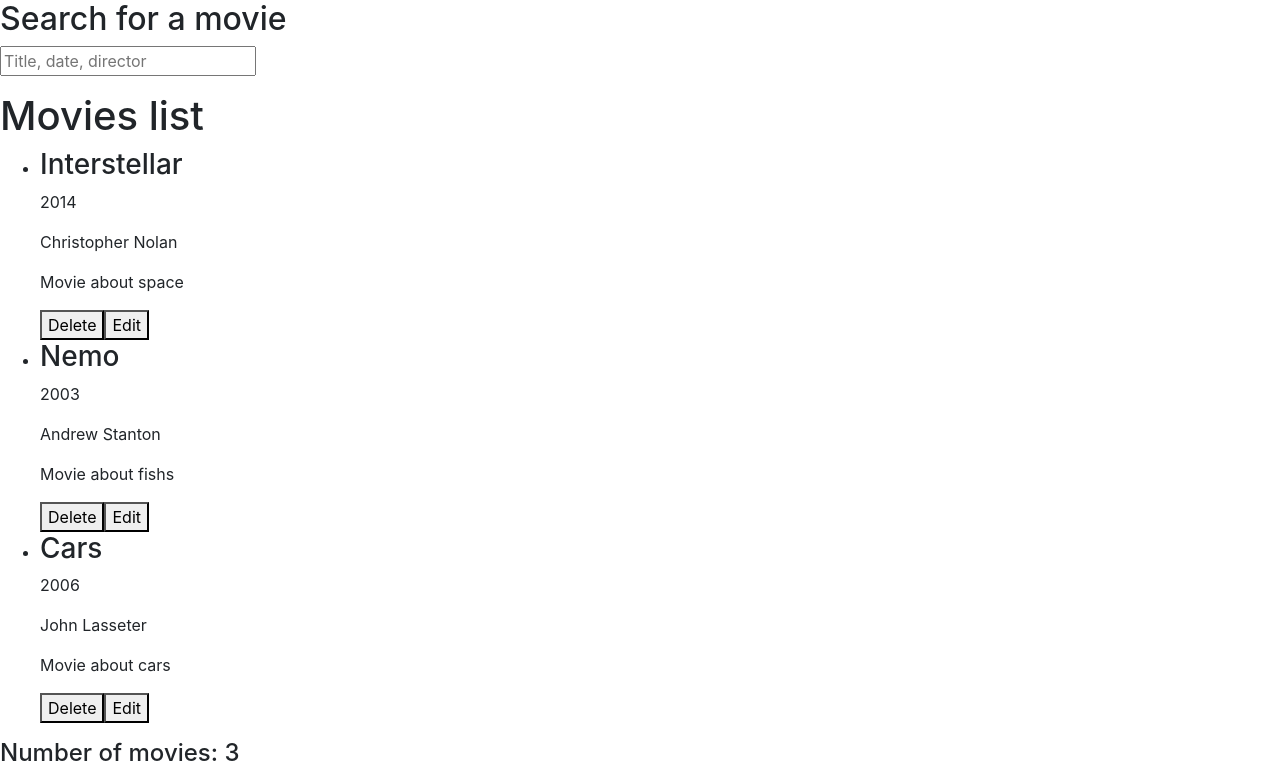
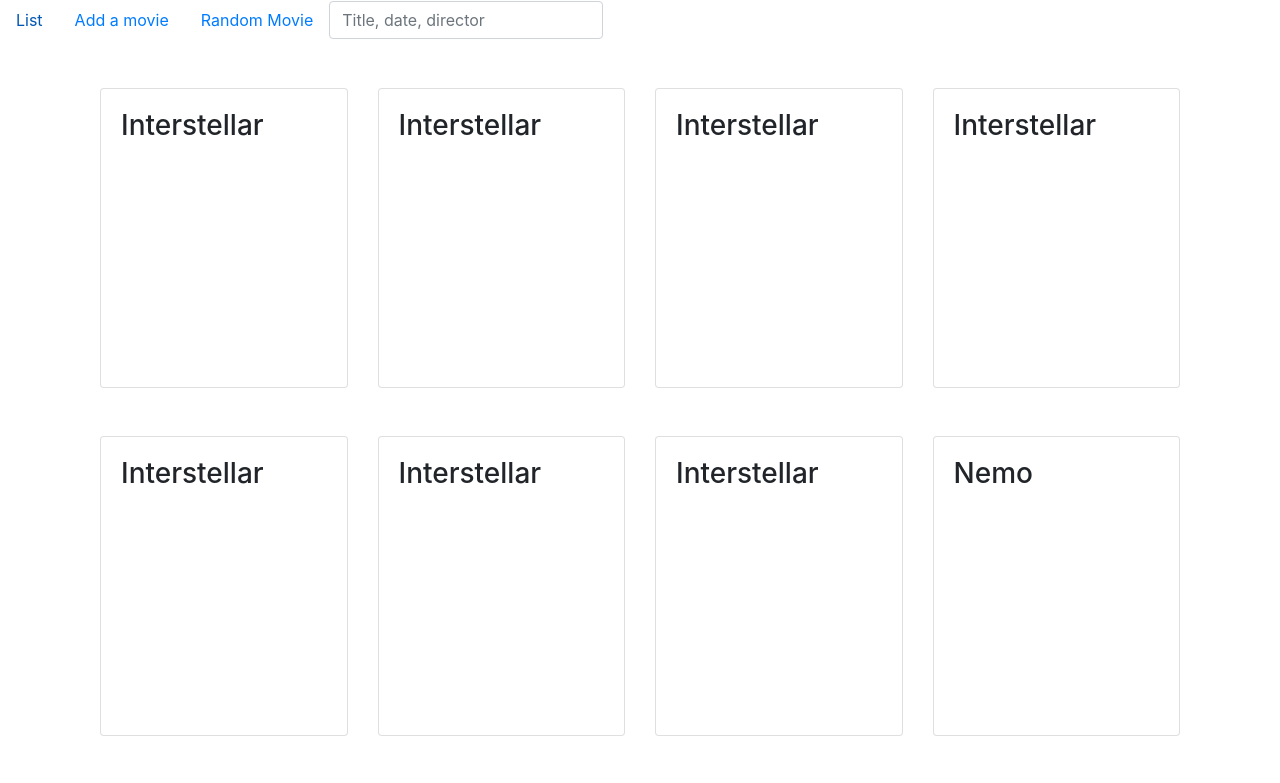
Before and after one commit to defless/movies-list, a Vue app: page / in a window 1280 px wide. Shown: the top 783 px of the page. Built offline with nearby package versions, Linux system fonts and the light colour scheme.

Commit message:
feat(dirty): add some bootstrap and a nav

```diff
--- a/public/index.html
+++ b/public/index.html
@@ -3,7 +3,7 @@
   <head>
     <meta charset="utf-8">
     <meta http-equiv="X-UA-Compatible" content="IE=edge">
-    <meta name="viewport" content="width=device-width,initial-scale=1.0">
+    <meta name="viewport" content="width=device-width, initial-scale=1, shrink-to-fit=no">
     <link rel="icon" href="<%= BASE_URL %>favicon.ico">
     <title><%= htmlWebpackPlugin.options.title %></title>
   </head>
--- a/src/App.vue
+++ b/src/App.vue
@@ -1,9 +1,26 @@
 <template>
-  <router-view></router-view>
+  <div>
+    <b-nav class="mb-5">
+      <b-nav-item>List</b-nav-item>
+      <b-nav-item>Add a movie</b-nav-item>
+      <b-nav-item>Random Movie</b-nav-item>
+      <b-nav-form>
+        <SearchMovie v-on:search="searchResults(info)"/>
+      </b-nav-form>
+    </b-nav>
+    <router-view  class="container"></router-view>
+  </div>
 </template>
 
 <script>
+import SearchMovie from './components/SearchMovie.vue';
+
 export default {
-  name: 'App'
+  name: 'App',
+  components: {
+    SearchMovie,
+  },
+  computed: {
+  },
   }
 </script>
--- a/src/components/Home.vue
+++ b/src/components/Home.vue
@@ -1,16 +1,12 @@
 <template>
-  <div id="app">
-    <SearchMovie v-on:search="searchResults(info)"/>
-    <div>
-      <h1>{{title}}</h1>
-      <ul>
-        <li v-for="(movie,i) in shared_data.movies" :key="movie.title" v-bind:title="movie.title">
-          <div>
-            <MovieItem v-bind:movie="movie" v-bind:id="i" v-on:delete="deleteMovie(i)" ></MovieItem>
-          </div>
-        </li>
-      </ul>
-      <h4>Number of movies: {{ shared_data.movies.length }}</h4>
+  <div class="d-flex flex-row justify-content-around flex-wrap">
+    <div
+      v-for="(movie,i) in shared_data.movies"
+      :key="i"
+      v-bind:title="movie.title"
+      class="col-md-3 mb-5"
+    >
+        <MovieItem v-bind:movie="movie" v-bind:id="i" v-on:delete="deleteMovie(i)" ></MovieItem>
     </div>
   </div>
 </template>
@@ -18,17 +14,14 @@
 <script>
 
   import MovieItem from './MovieItem.vue';
-  import SearchMovie from './SearchMovie.vue';
 
   export default {
     components: {
       MovieItem,
-      SearchMovie,
     },
 
     data: function() {
       return {
-          title: 'Movies list',
           newMovie: {title:'', year: null, director: '', topic: ''},
           search: { title:'', date: '', director: ''},
           shared_data: window.shared_data,
--- /dev/null
+++ b/src/components/Movie.vue
@@ -0,0 +1,25 @@
+<template>
+  <div>
+
+    <h1>{{shared_data.movies[$route.params.id].title}}</h1>
+    <p>{{ shared_data.movies[$route.params.id].date }}</p>
+    <p>{{ shared_data.movies[$route.params.id].director }}</p>
+    <p>{{ shared_data.movies[$route.params.id].topic }}</p>
+
+    <b-button variant="info" v-on:click="editM(id)" >Edit</b-button>
+    <b-button variant="danger" v-on:click="deleteM">Delete</b-button>
+  </div>
+</template>
+
+<script>
+export default {
+  name: 'Movie',
+  data: function() {
+  return {
+    shared_data: window.shared_data,
+    };
+  },
+  methods: {
+  }
+}
+</script>
--- a/src/components/MovieItem.vue
+++ b/src/components/MovieItem.vue
@@ -1,12 +1,11 @@
 <template>
-  <div>
+  <b-card
+    v-on:click="shared_data.router.push(`/${id}`)"
+    v-bind:style="card"
+    class="d-flex flex-column"
+  >
     <h3>{{ movie.title }}</h3>
-    <p>{{ movie.date }}</p>
-    <p>{{ movie.director }}</p>
-    <p>{{ movie.topic }}</p>
-    <button v-on:click="deleteM">Delete</button>
-    <button v-on:click="editM(id)" >Edit</button>
-  </div>
+  </b-card>
 </template>
 
 <script>
@@ -24,6 +23,9 @@
   },
   data: function() {
   return {
+    card: {
+      height: '300px',
+    },
     shared_data: window.shared_data,
     };
   },
--- a/src/components/SearchMovie.vue
+++ b/src/components/SearchMovie.vue
@@ -1,7 +1,6 @@
 <template>
   <div>
-    <h2> Search for a movie</h2>
-    <input placeholder="Title, date, director" v-model="info" />
+    <b-form-input placeholder="Title, date, director" v-model="info" />
     <ul>
       <li v-for="movie in searchResults" :key="movie.title" v-bind:title="movie.title">
         <h3>{{ movie.title }}</h3>
@@ -12,6 +11,7 @@
       </ul>
   </div>
 </template>
+
 <script>
   export default {
     name: 'SearchMovie',
@@ -23,11 +23,10 @@
     },
     computed: {
       searchResults(){
-        console.log(this.shared_data.movies.filter(movie => movie.director===this.info ));
         if (this.info === '') {
           return {};
         } else {
-          return this.shared_data.movies.filter(movie => movie.director===this.info || movie.title === this.info || movie.date === this.info);
+          return this.shared_data.movies.filter(movie => movie.director === this.info || movie.title === this.info || movie.date === this.info);
         }
       }
     }
--- a/src/main.js
+++ b/src/main.js
@@ -31,6 +31,12 @@
   router,
   movies: [
     {title: 'Interstellar', date: '2014', director: 'Christopher Nolan', topic: 'Movie about space'},
+    {title: 'Interstellar', date: '2014', director: 'Christopher Nolan', topic: 'Movie about space'},
+    {title: 'Interstellar', date: '2014', director: 'Christopher Nolan', topic: 'Movie about space'},
+    {title: 'Interstellar', date: '2014', director: 'Christopher Nolan', topic: 'Movie about space'},
+    {title: 'Interstellar', date: '2014', director: 'Christopher Nolan', topic: 'Movie about space'},
+    {title: 'Interstellar', date: '2014', director: 'Christopher Nolan', topic: 'Movie about space'},
+    {title: 'Interstellar', date: '2014', director: 'Christopher Nolan', topic: 'Movie about space'},
     {title: 'Nemo', date: '2003', director: 'Andrew Stanton', topic: 'Movie about fishs'},
     {title: 'Cars', date: '2006', director: 'John Lasseter', topic: 'Movie about cars'},
   ],
```
